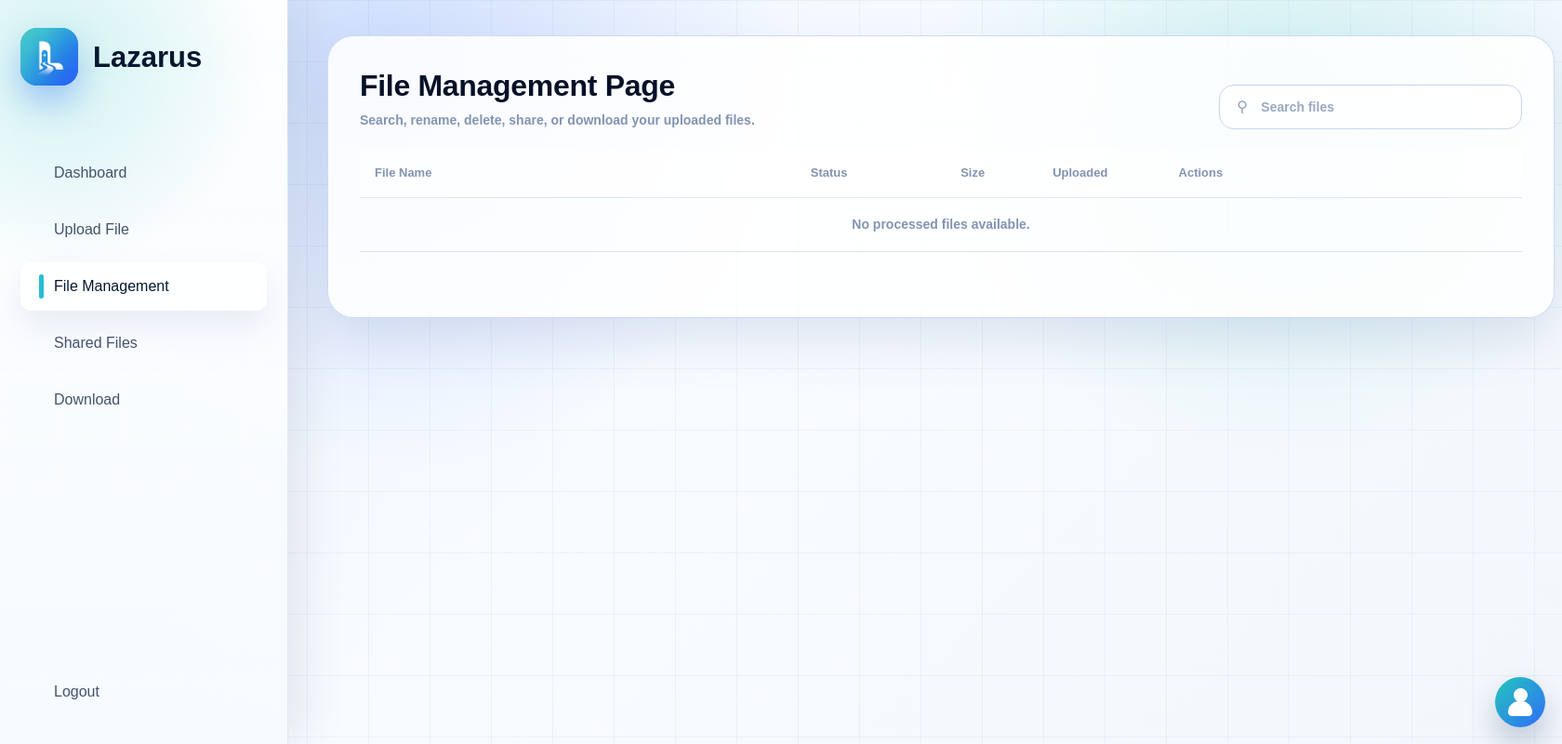
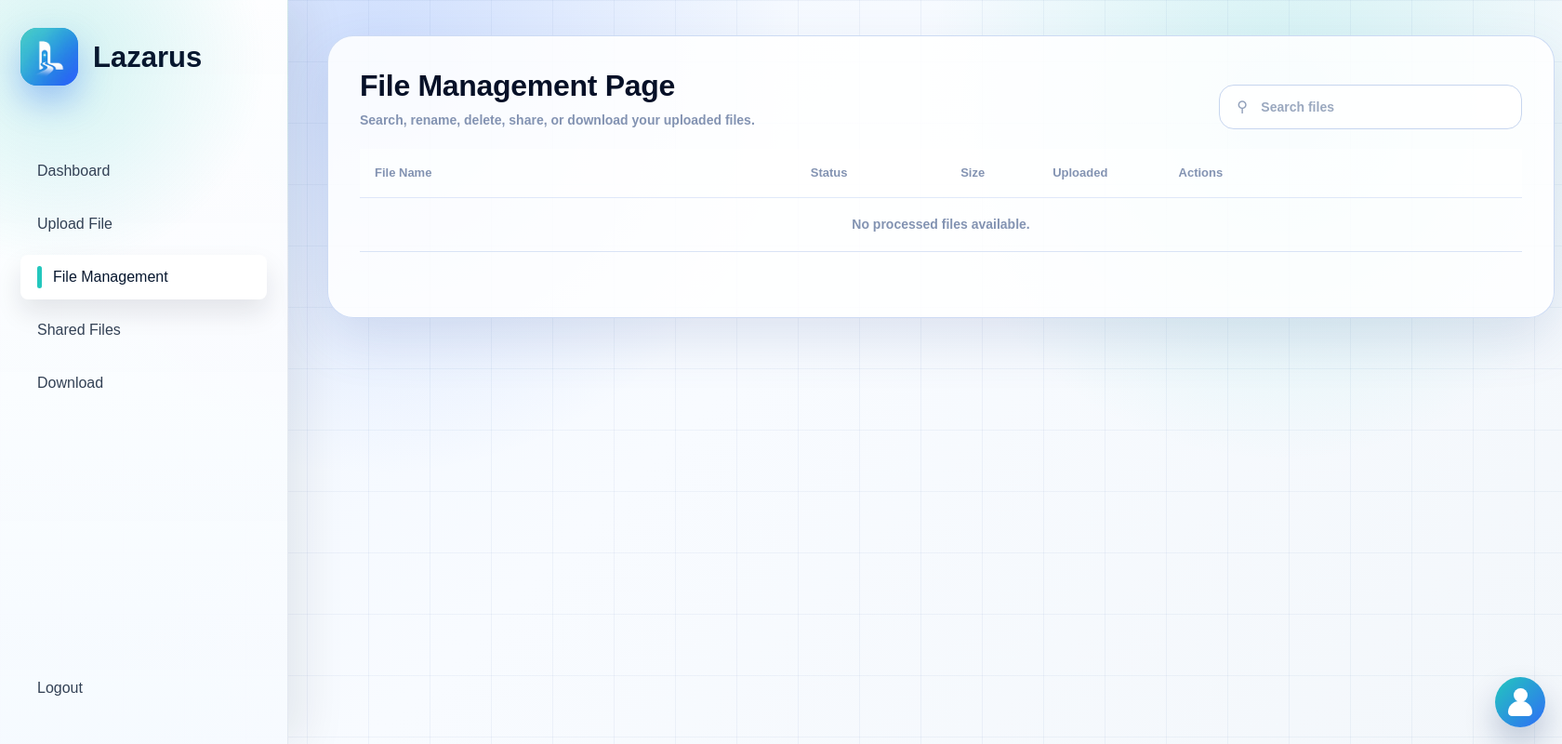
Before and after one commit to smilingSG/CSIT321_26_S2_Group31, a Flask app: page /files in a window 1680 px wide. Shown: the whole page at 93% size. Run offline with Flask 3, Linux system fonts and the light colour scheme; the visitor is signed in with stand-in values (Sample User, id 1); data that the repository does not hold is empty.

Commit message:
Force consistent sidebar styling across user pages

```diff
--- a/static/upload.css
+++ b/static/upload.css
@@ -440,15 +440,6 @@ button:disabled,
     font-weight: 700;
 }
 
-.preview-page .nav-item,
-.fragment-config-page .nav-item,
-.processing-page .nav-item,
-.reconstruction-page .nav-item,
-.file-management-page .nav-item {
-    font-size: 16px !important;
-    font-weight: 400 !important;
-}
-
 .preview-page .nav-stack,
 .fragment-config-page .nav-stack,
 .processing-page .nav-stack,
@@ -456,6 +447,61 @@ button:disabled,
 .file-management-page .nav-stack {
     gap: 9px !important;
     margin-top: 34px !important;
+}
+
+.preview-page .nav-item,
+.fragment-config-page .nav-item,
+.processing-page .nav-item,
+.reconstruction-page .nav-item,
+.file-management-page .nav-item {
+    min-height: 48px !important;
+    padding: 12px 18px !important;
+    margin-bottom: 0 !important;
+    border-radius: 8px !important;
+    color: #334155 !important;
+    font-size: 16px !important;
+    font-weight: 400 !important;
+    line-height: 1.2 !important;
+    display: flex !important;
+    align-items: center !important;
+    text-decoration: none !important;
+    position: relative !important;
+    transition: background 0.2s ease, transform 0.2s ease, color 0.2s ease !important;
+}
+
+.preview-page .nav-item:hover,
+.fragment-config-page .nav-item:hover,
+.processing-page .nav-item:hover,
+.reconstruction-page .nav-item:hover,
+.file-management-page .nav-item:hover {
+    color: var(--ink) !important;
+    background: rgba(47, 109, 246, 0.08) !important;
+    transform: translateX(4px) !important;
+}
+
+.preview-page .nav-item.active,
+.fragment-config-page .nav-item.active,
+.processing-page .nav-item.active,
+.reconstruction-page .nav-item.active,
+.file-management-page .nav-item.active {
+    color: var(--ink) !important;
+    background: #ffffff !important;
+    box-shadow: 0 14px 28px rgba(15, 23, 42, 0.1) !important;
+}
+
+.preview-page .nav-item.active::before,
+.fragment-config-page .nav-item.active::before,
+.processing-page .nav-item.active::before,
+.reconstruction-page .nav-item.active::before,
+.file-management-page .nav-item.active::before {
+    content: "" !important;
+    width: 5px !important;
+    height: 24px !important;
+    border-radius: 999px !important;
+    background: var(--cyan) !important;
+    margin-right: 12px !important;
+    position: static !important;
+    flex: 0 0 auto !important;
 }
 
 .preview-page .logout,
```
